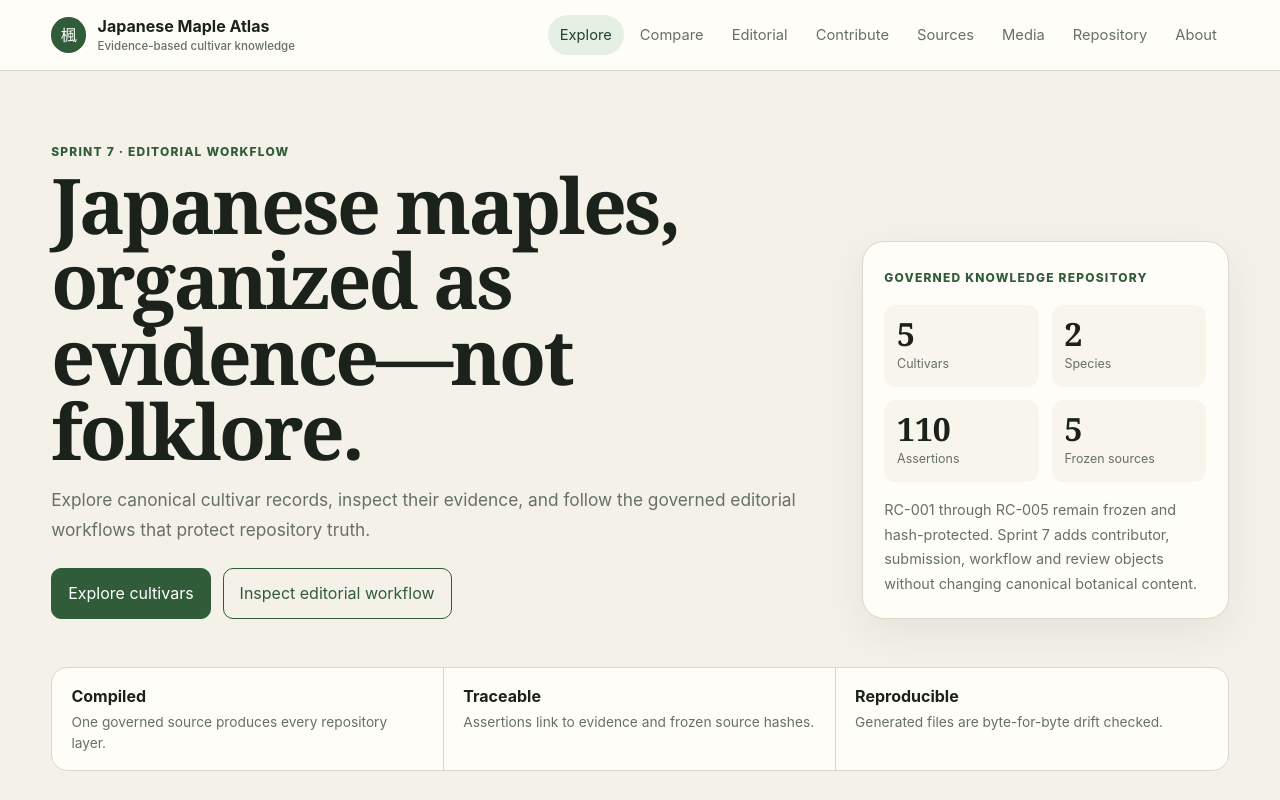
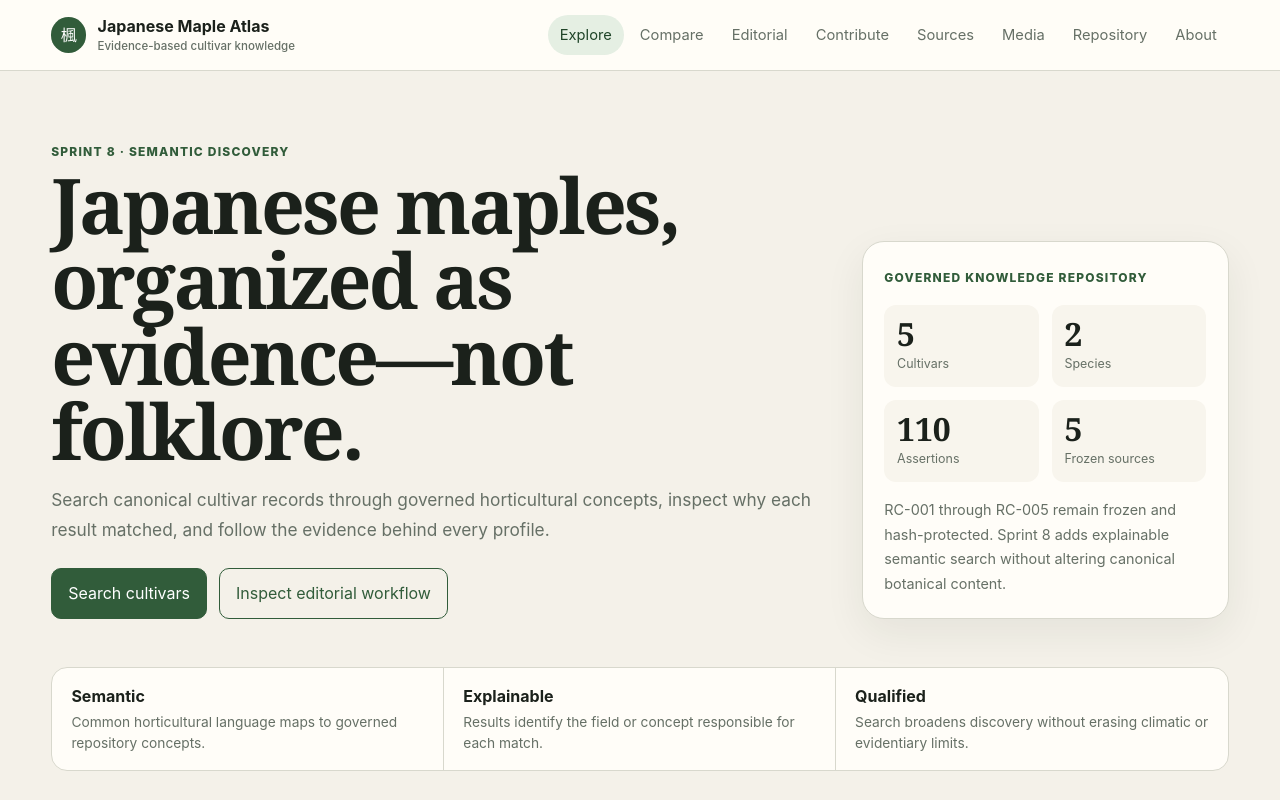
Before and after one commit to JorisMB82/japanese-maple-atlas, a Next.js app: page / in a window 1280 px wide. Shown: the top 800 px of the page. Built offline with nearby package versions, Linux system fonts and the light colour scheme.

Commit message:
Sprint 8: present semantic discovery on the home page

```diff
--- a/app/page.js
+++ b/app/page.js
@@ -10,10 +10,10 @@ export default function Home() {
   return <>
     <section className="hero homeHero">
       <div>
-        <div className="kicker">Sprint 7 · editorial workflow</div>
+        <div className="kicker">Sprint 8 · semantic discovery</div>
         <h1>Japanese maples, organized as evidence—not folklore.</h1>
-        <p>Explore canonical cultivar records, inspect their evidence, and follow the governed editorial workflows that protect repository truth.</p>
-        <div className="heroActions"><a className="button" href="#directory-heading">Explore cultivars</a><a className="button secondary" href="/editorial">Inspect editorial workflow</a></div>
+        <p>Search canonical cultivar records through governed horticultural concepts, inspect why each result matched, and follow the evidence behind every profile.</p>
+        <div className="heroActions"><a className="button" href="#directory-heading">Search cultivars</a><a className="button secondary" href="/editorial">Inspect editorial workflow</a></div>
       </div>
       <aside className="heroPanel">
         <span className="panelEyebrow">Governed knowledge repository</span>
@@ -23,17 +23,17 @@ export default function Home() {
           <div><strong>{stats.assertions}</strong><span>Assertions</span></div>
           <div><strong>{stats.sources}</strong><span>Frozen sources</span></div>
         </div>
-        <p>RC-001 through RC-005 remain frozen and hash-protected. Sprint 7 adds contributor, submission, workflow and review objects without changing canonical botanical content.</p>
+        <p>RC-001 through RC-005 remain frozen and hash-protected. Sprint 8 adds explainable semantic search without altering canonical botanical content.</p>
       </aside>
     </section>
 
     <div className="valueStrip">
-      <div><strong>Compiled</strong><span>One governed source produces every repository layer.</span></div>
-      <div><strong>Traceable</strong><span>Assertions link to evidence and frozen source hashes.</span></div>
-      <div><strong>Reproducible</strong><span>Generated files are byte-for-byte drift checked.</span></div>
+      <div><strong>Semantic</strong><span>Common horticultural language maps to governed repository concepts.</span></div>
+      <div><strong>Explainable</strong><span>Results identify the field or concept responsible for each match.</span></div>
+      <div><strong>Qualified</strong><span>Search broadens discovery without erasing climatic or evidentiary limits.</span></div>
     </div>
 
-    <div className="notice"><strong>Data status:</strong> the five cultivar records are canonical compiled outputs. Atlas identity plates remain editorial illustrations and are not botanical evidence.</div>
+    <div className="notice"><strong>Search status:</strong> semantic interpretation improves discovery but does not create new botanical claims. The five cultivar records remain canonical compiled outputs.</div>
 
     <CultivarExplorer cultivars={cultivars} facets={facets} examples={queryExamples()} />
   </>;
```
